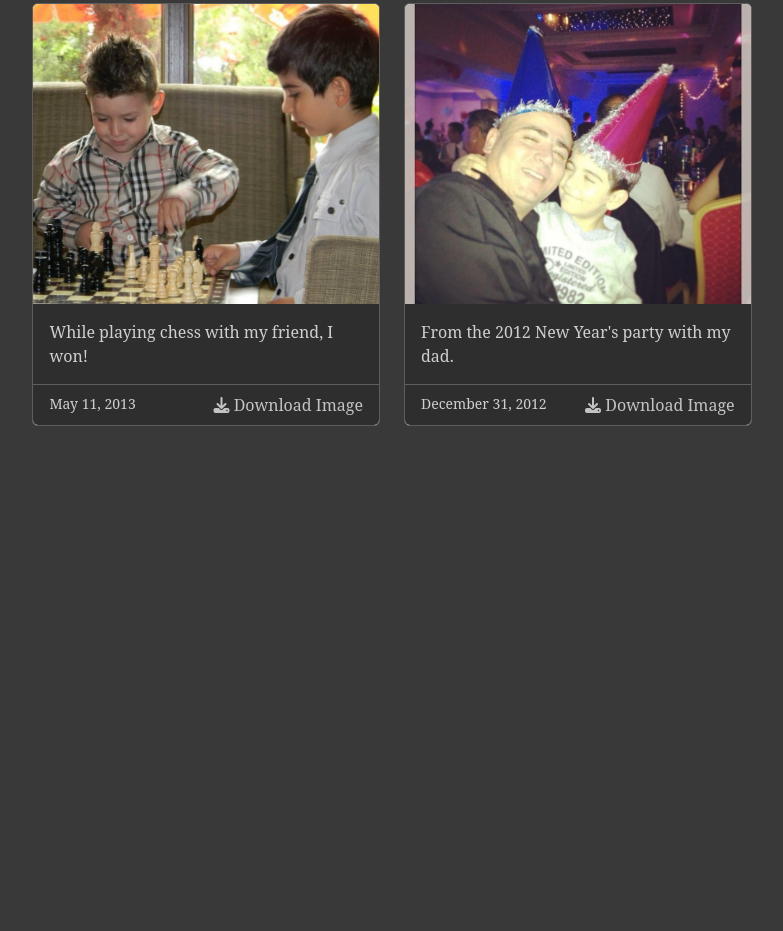
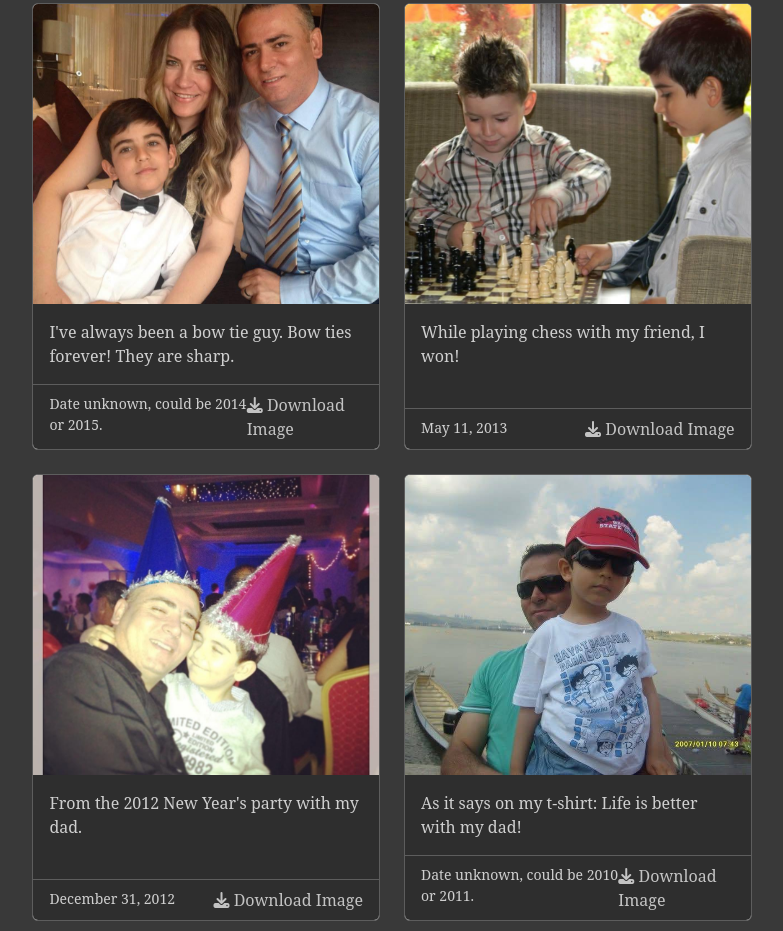
Before and after one commit to cinarcivan/website, a website: page gallery.html in a window 1280 px wide. Shown: the part 1490-2421 px from the top of the page, without its empty margins (448-1231 px from the left). Before the commit the page ends 1926 px from the top, so only its background shows below. Drawn offline with nearby package versions, Linux system fonts and the light colour scheme.

Commit message:
add: new photos to gallery

```diff
--- a/gallery.html
+++ b/gallery.html
@@ -230,6 +230,20 @@
                     </div>
                     <div class="col">
                         <div class="card h-100">
+                            <img src="/image/gallery/always-bowtie.jpg" class="card-img-top" alt="I've always been a bow tie guy. Bow ties forever! They are sharp.">
+                            <div class="card-body">
+                                <p class="card-text">I've always been a bow tie guy. Bow ties forever! They are sharp.</p>
+                            </div>
+                            <div class="card-footer">
+                                <div class="w-100 d-flex justify-content-between">
+                                    <small>Date unknown, could be 2014 or 2015.</small>
+                                    <a href="/image/gallery/always-bowtie.jpg" download="proposed_file_name" class="link"><i class="fa-solid fa-download"></i> Download Image</a>
+                                </div>
+                            </div>
+                        </div>
+                    </div>
+                    <div class="col">
+                        <div class="card h-100">
                             <img src="/image/gallery/chess-2013.jpg" class="card-img-top" alt="While playing chess, I won!">
                             <div class="card-body">
                                 <p class="card-text">While playing chess with my friend, I won!</p>
@@ -256,6 +270,20 @@
                             </div>
                         </div>
                     </div>
+                    <div class="col">
+                        <div class="card h-100">
+                            <img src="/image/gallery/life-is-better-with-dad.jpg" class="card-img-top" alt="As it says on my T-shirt: Life is better with my dad!">
+                            <div class="card-body">
+                                <p class="card-text">As it says on my t-shirt: Life is better with my dad!</p>
+                            </div>
+                            <div class="card-footer">
+                                <div class="w-100 d-flex justify-content-between">
+                                    <small>Date unknown, could be 2010 or 2011.</small>
+                                    <a href="/image/gallery/life-is-better-with-dad.jpg" download="proposed_file_name" class="link"><i class="fa-solid fa-download"></i> Download Image</a>
+                                </div>
+                            </div>
+                        </div>
+                    </div>
 
                 </div>
             </div>
```
Also changed, not shown: image/gallery/always-bowtie.jpg (added), image/gallery/life-is-better-with-dad.jpg (added).
